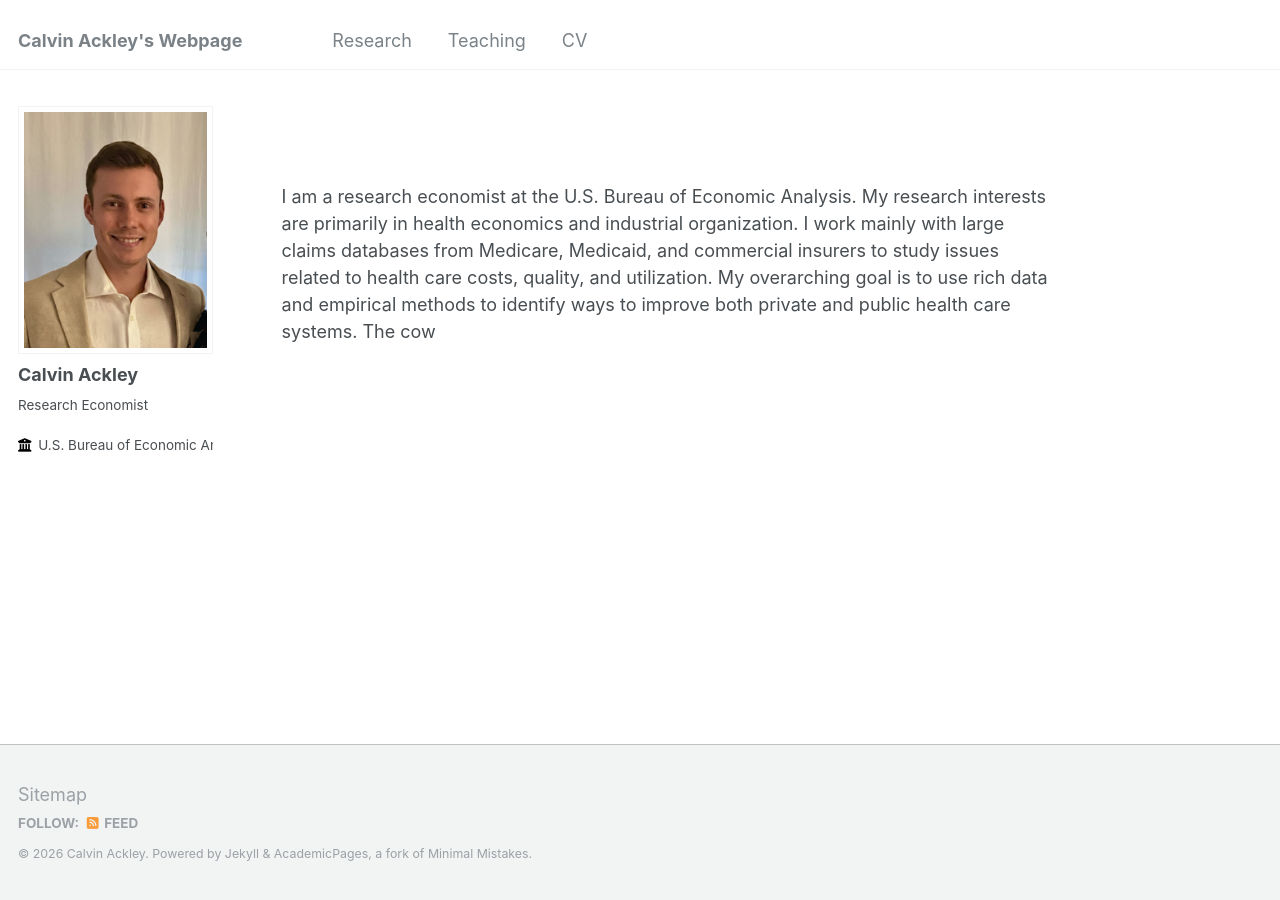
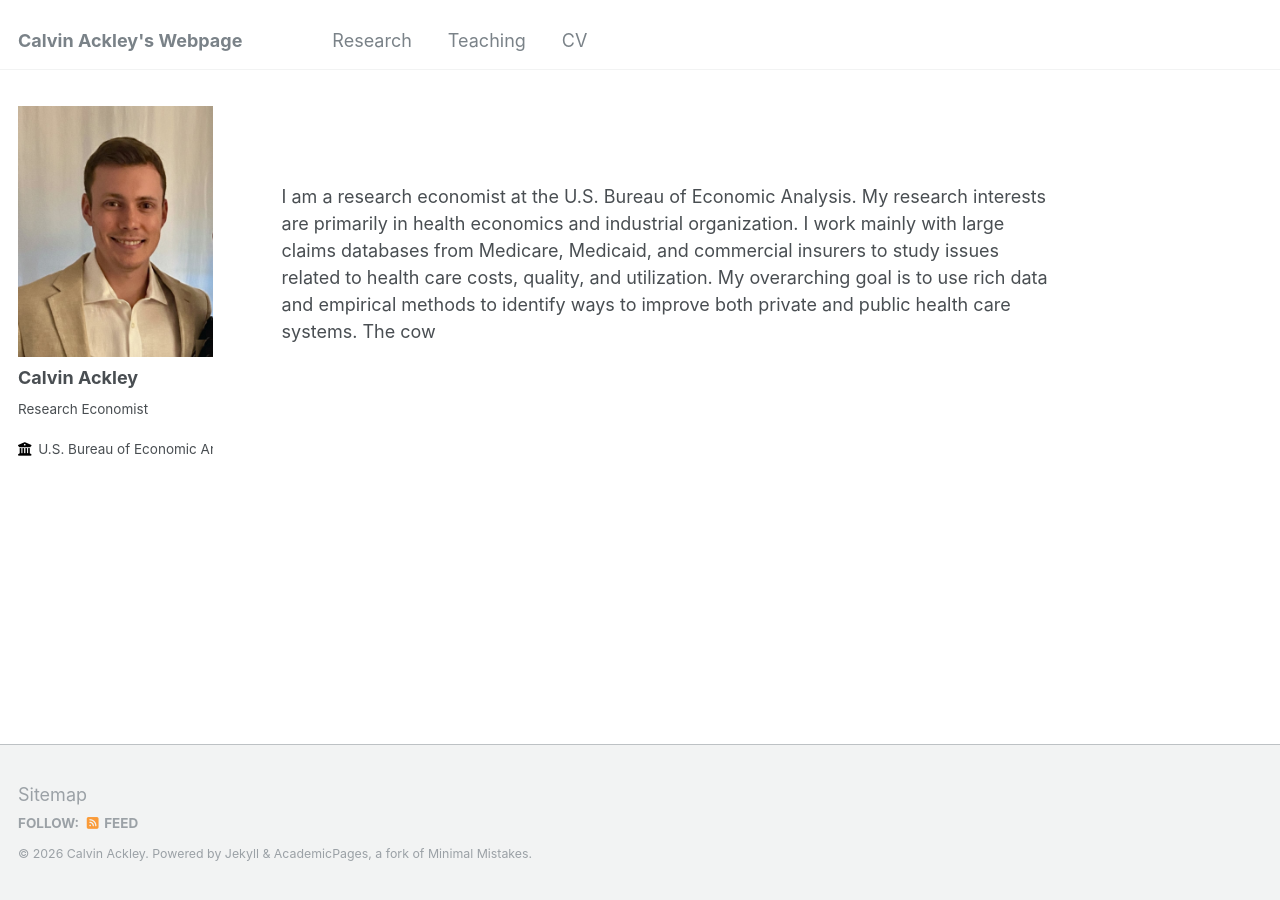
Before and after one commit to ackleycb/ackleycb.github.io, a Jekyll site: the page built from _pages/about.md, in a window 1280 px wide. Built offline with Jekyll 4.4.1, drawn with Linux system fonts in a browser that asks for light colours.

Commit message:
Update _sidebar.scss

```diff
--- a/_sass/_sidebar.scss
+++ b/_sass/_sidebar.scss
@@ -79,7 +79,7 @@
 .author__avatar {
   display: table-cell;
   vertical-align: top;
-  width: 320px; /* increased from 250px */
+  width: 360px; /* increased from 320px */
   // set width only, for non-square avatars
   // height: 36px;
 
@@ -92,10 +92,12 @@
   img {
     max-width: 100%;
     border-radius: 0;
+    padding: 0; /* remove padding to eliminate white border */
+    border: none; /* remove border */
 
     @include breakpoint($large) {
-      padding: 5px;
-      border: 1px solid $border-color;
+      padding: 0; /* ensure no padding on large screens */
+      border: none; /* remove border on large screens */
     }
   }
 }
```
